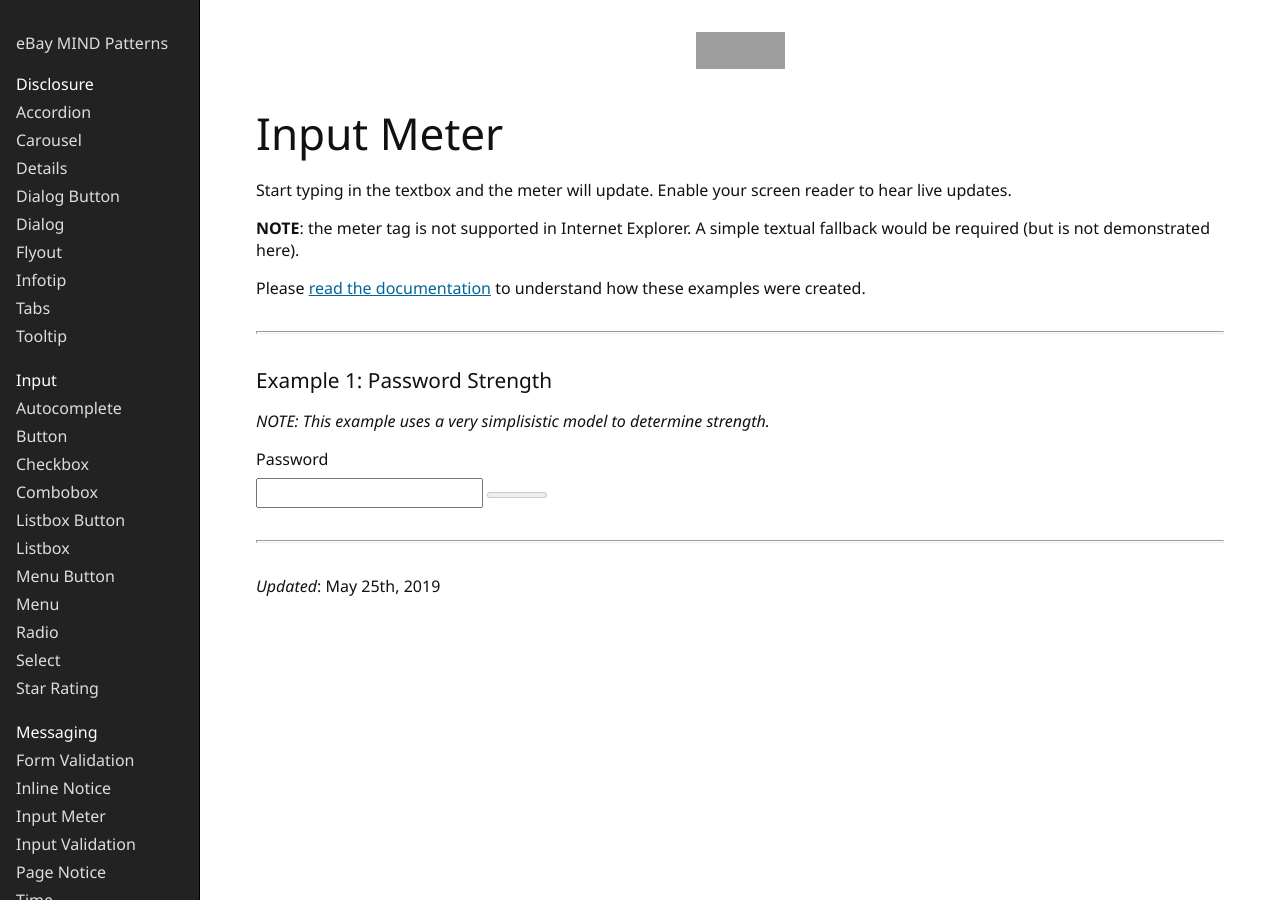
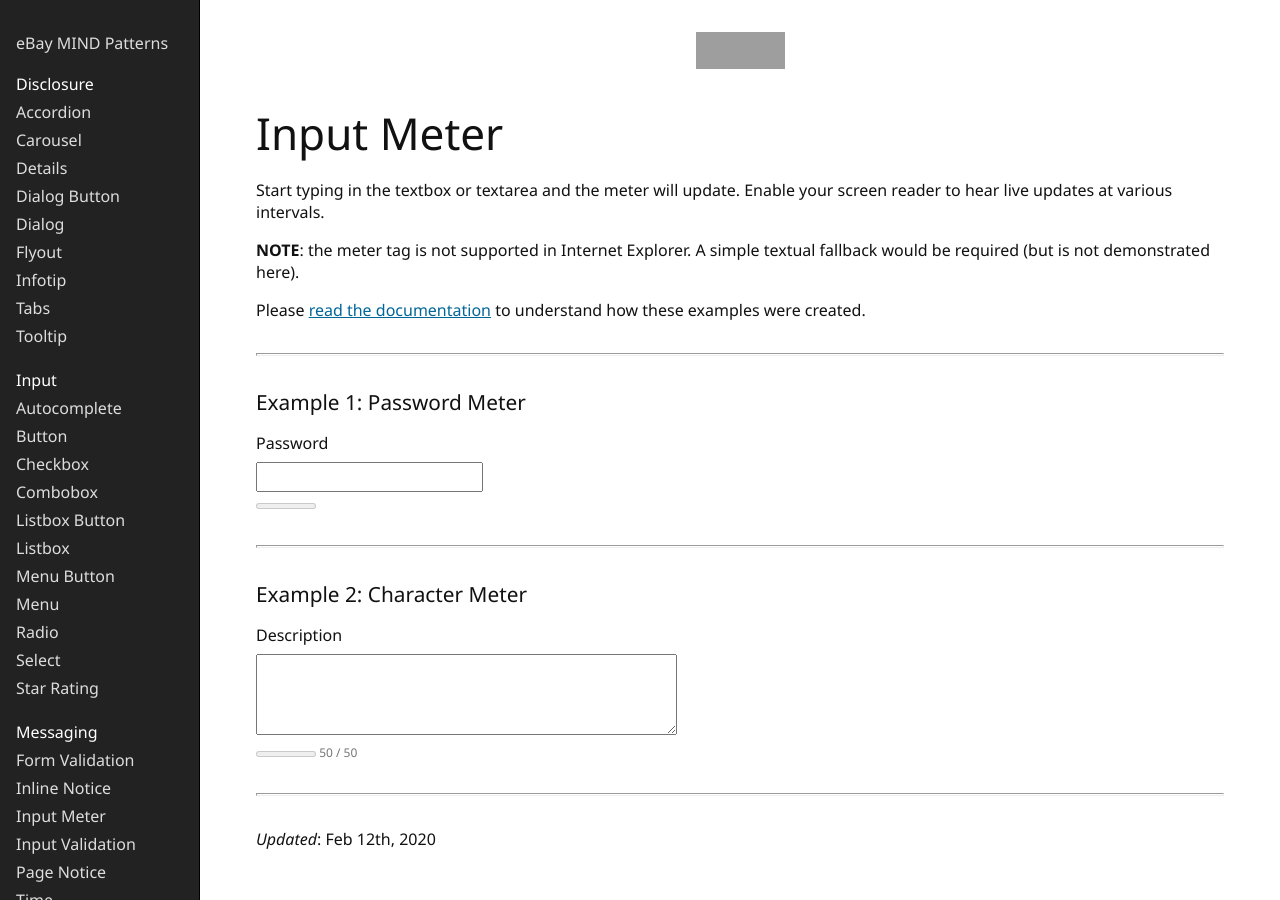
Before and after one commit to eBay/mindpatterns, a Jekyll site: the page built from _messaging/input-meter/index.html, in a window 1280 px wide. Built offline with Jekyll 4.4.1, drawn with Linux system fonts in a browser that asks for light colours; grey boxes are pictures that could not be loaded.

Commit message:
New input meter example

```diff
--- a/_js/input-meter.js
+++ b/_js/password-meter.js
@@ -23,7 +23,7 @@ function getDisplayValue(level) {
         } else if (level >= 8) {
             label = "weak";
         } else {
-            label = "critical";
+            label = "dangerous";
         }
 
         return label;
@@ -34,7 +34,7 @@ module.exports = class {
         this._el = widgetEl;
         this._meterEl = widgetEl.querySelector('meter');
         this._inputEl = document.getElementById(widgetEl.dataset.for);
-        this._valueEl = widgetEl.querySelector('.input-meter__value');
+        this._valueEl = widgetEl.querySelector('.password-meter__value');
 
         this._destroyed = false;
 
--- a/_messaging/input-meter/index.html
+++ b/_messaging/input-meter/index.html
@@ -11,15 +11,19 @@ title: Input Meter
         display: block;
         margin: 8px 0;
     }
-    .input-meter {
+    .character-meter,
+    .password-meter {
+        color: #767676;
+        display: block;
         font-size: 12px;
+        margin: 4px 0;
     }
 </style>
 
 <h1>{{ page.title }}</h1>
 
 <h2 class="clipped">Readme</h2>
-<p>Start typing in the textbox and the meter will update. Enable your screen reader to hear live updates.</p>
+<p>Start typing in the textbox or textarea and the meter will update. Enable your screen reader to hear live updates at various intervals.</p>
 <p><strong>NOTE</strong>: the meter tag is not supported in Internet Explorer. A simple textual fallback would be required (but is not demonstrated here).</p>
 
 <p>Please <a href={{ "messaging/input-meter" | prepend: site.patterns_baseurl | prepend: site.patterns_url }}>read the documentation</a> to understand how these examples were created.</p>
@@ -28,8 +32,7 @@ title: Input Meter
 
 <hr />
 
-<h3>Example 1: Password Strength</h3>
-<p><em>NOTE: This example uses a very simplisistic model to determine strength.</em></p>
+<h3>Example 1: Password Meter</h3>
 
 <div>
     <form>
@@ -37,9 +40,9 @@ title: Input Meter
             <label for="password-1">Password</label>
             <input id="password-1" type="password" name="password" maxlength="16" />
 
-            <span class="input-meter" data-for="password-1" role="status">
-                <meter aria-label="Password Strength" class="input-meter__meter" id="password-strength-1" low="8" high="12" optimum="14" max="16"></meter>
-                <span class="input-meter__value"><span>
+            <span class="password-meter" data-for="password-1" role="status">
+                <meter aria-label="Password Strength" class="password-meter__meter" min="0" low="8" high="12" optimum="14" max="16"></meter>
+                <span class="password-meter__value"><span>
             </span>
         </div>
     </form>
@@ -47,4 +50,22 @@ title: Input Meter
 
 <hr />
 
-<p><i>Updated</i>: May 25th, 2019</p>
+<h3>Example 2: Character Meter</h3>
+
+<div>
+    <form>
+        <div class="field">
+            <label for="description-1">Description</label>
+            <textarea aria-describedby="character-meter-1" id="description-1" name="description" maxlength="50" cols="50" rows="5"></textarea>
+
+            <span aria-live="off" class="character-meter" data-for="description-1" id="character-meter-1">
+                <meter aria-label="Characters Remaining" class="character-meter__meter" high="40" low="30" min="0" max="50"></meter>
+                <span class="character-meter__value">50 / 50<span>
+            </span>
+        </div>
+    </form>
+</div>
+
+<hr />
+
+<p><i>Updated</i>: Feb 12th, 2020</p>
```
Also changed, not shown: _js/character-meter.js (added, +69 -0 lines), _js/main.js (+8 -3 lines), static/browser.js, 1 other file.
